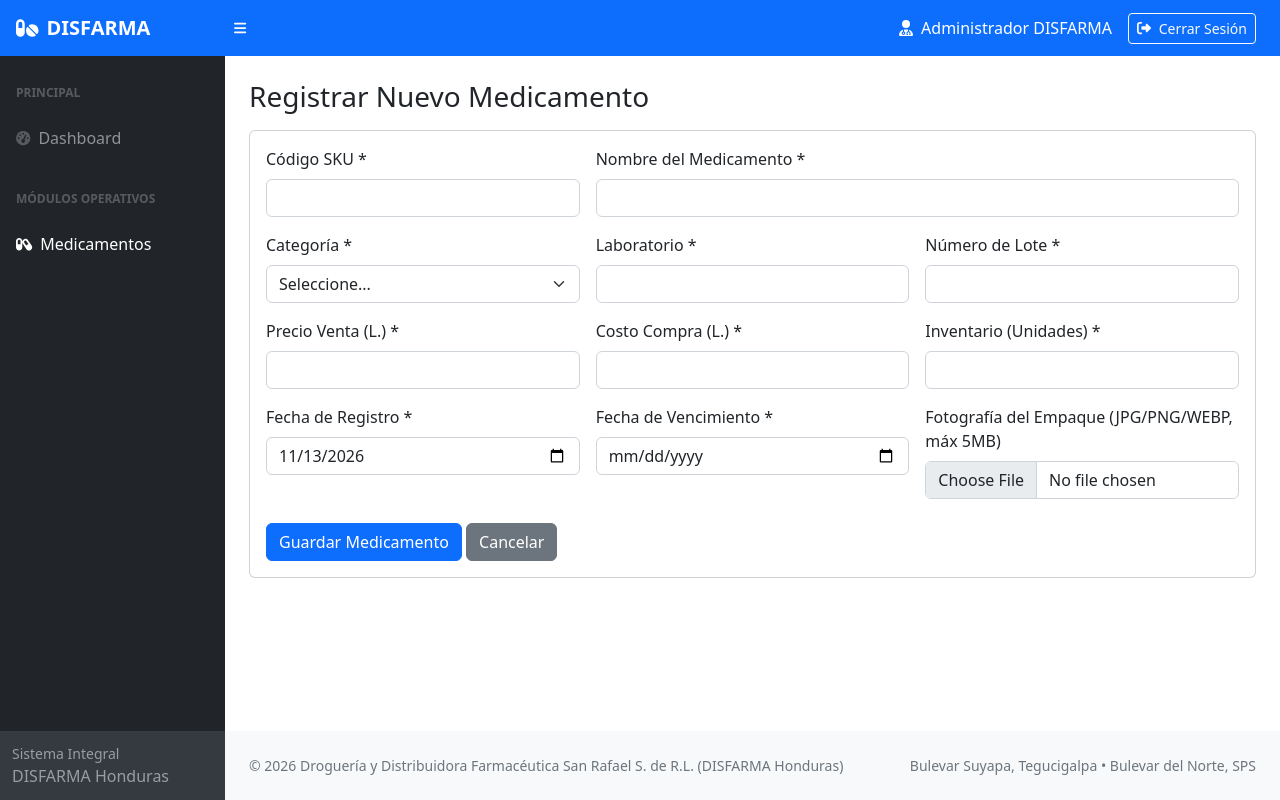
After one commit to mariosandrez06-maker/Examen2-MarioSandrez-20211021223, a Laravel app: page /medicamentos/create in a window 1280 px wide. The commit adds this page. Run offline with Laravel 12, Linux system fonts and the light colour scheme; a user stored in the database is signed in; data comes from the database, SQL or seed files in the repository; some libraries are stand-ins or nearby versions.

Commit message:
modulo CRUD de medicamentos donde se puede agregar, modificar y eliminar medicamentos

```diff
--- /dev/null
+++ b/Examen2-MarioSandrez/app/Http/Controllers/MedicamentoController.php
@@ -0,0 +1,109 @@
+<?php
+
+namespace App\Http\Controllers;
+
+use App\Models\Medicamento;
+use Illuminate\Http\Request;
+use Illuminate\Support\Facades\File;
+use Illuminate\Validation\Rule;
+
+class MedicamentoController extends Controller
+{
+    public function index(Request $request)
+    {
+        $buscar = $request->input('buscar');
+        $medicamentos = Medicamento::when($buscar, function ($query, $buscar) {
+            $query->where('nombre', 'like', "%{$buscar}%")
+                  ->orWhere('codigo', 'like', "%{$buscar}%");
+        })->orderByDesc('id')->paginate(10)->withQueryString();
+
+        return view('medicamentos.index', compact('medicamentos', 'buscar'));
+    }
+
+    public function create()
+    {
+        return view('medicamentos.create');
+    }
+
+    public function store(Request $request)
+    {
+        $datos = $request->validate([
+            'codigo' => 'required|string|max:50|unique:medicamentos,codigo',
+            'nombre' => 'required|string|max:255',
+            'categoria' => 'required|in:Antibióticos,Analgésicos,Sueros,Material Quirúrgico,Vitaminas',
+            'precio' => 'required|numeric|gt:0',
+            'costo' => 'required|numeric|gte:0',
+            'inventario' => 'required|integer|min:0',
+            'imagen' => 'nullable|image|mimes:jpg,jpeg,png,webp|max:5120',
+            'laboratorio' => 'required|string|max:255',
+            'fecha_vencimiento' => 'required|date',
+            'fecha_registro' => 'required|date',
+            'numero_lote' => 'required|string|max:100',
+        ]);
+
+        if ($request->hasFile('imagen')) {
+            $archivo = $request->file('imagen');
+            $nombreArchivo = uniqid('med_') . '.' . $archivo->getClientOriginalExtension();
+            $rutaDestino = public_path('uploads/medicamentos');
+            if (!File::exists($rutaDestino)) {
+                File::makeDirectory($rutaDestino, 0755, true);
+            }
+            $archivo->move($rutaDestino, $nombreArchivo);
+            $datos['imagen'] = 'uploads/medicamentos/' . $nombreArchivo;
+        }
+
+        Medicamento::create($datos);
+
+        return redirect()->route('medicamentos.index')->with('success', 'Medicamento registrado correctamente.');
+    }
+
+    public function edit(Medicamento $medicamento)
+    {
+        return view('medicamentos.edit', compact('medicamento'));
+    }
+
+    public function update(Request $request, Medicamento $medicamento)
+    {
+        $datos = $request->validate([
+            'codigo' => ['required', 'string', 'max:50', Rule::unique('medicamentos', 'codigo')->ignore($medicamento->id)],
+            'nombre' => 'required|string|max:255',
+            'categoria' => 'required|in:Antibióticos,Analgésicos,Sueros,Material Quirúrgico,Vitaminas',
+            'precio' => 'required|numeric|gt:0',
+            'costo' => 'required|numeric|gte:0',
+            'inventario' => 'required|integer|min:0',
+            'imagen' => 'nullable|image|mimes:jpg,jpeg,png,webp|max:5120',
+            'laboratorio' => 'required|string|max:255',
+            'fecha_vencimiento' => 'required|date',
+            'fecha_registro' => 'required|date',
+            'numero_lote' => 'required|string|max:100',
+        ]);
+
+        if ($request->hasFile('imagen')) {
+            if ($medicamento->imagen && File::exists(public_path($medicamento->imagen))) {
+                File::delete(public_path($medicamento->imagen));
+            }
+            $archivo = $request->file('imagen');
+            $nombreArchivo = uniqid('med_') . '.' . $archivo->getClientOriginalExtension();
+            $rutaDestino = public_path('uploads/medicamentos');
+            if (!File::exists($rutaDestino)) {
+                File::makeDirectory($rutaDestino, 0755, true);
+            }
+            $archivo->move($rutaDestino, $nombreArchivo);
+            $datos['imagen'] = 'uploads/medicamentos/' . $nombreArchivo;
+        }
+
+        $medicamento->update($datos);
+
+        return redirect()->route('medicamentos.index')->with('success', 'Medicamento actualizado correctamente.');
+    }
+
+    public function destroy(Medicamento $medicamento)
+    {
+        if ($medicamento->imagen && File::exists(public_path($medicamento->imagen))) {
+            File::delete(public_path($medicamento->imagen));
+        }
+        $medicamento->delete();
+
+        return redirect()->route('medicamentos.index')->with('success', 'Medicamento eliminado del catálogo.');
+    }
+}
--- a/Examen2-MarioSandrez/resources/views/layouts/plantilla.blade.php
+++ b/Examen2-MarioSandrez/resources/views/layouts/plantilla.blade.php
@@ -46,7 +46,11 @@
                                 <div class="sb-nav-link-icon"><i class="fas fa-tachometer-alt"></i></div>
                                 Dashboard
                             </a>
-
+                            <div class="sb-sidenav-menu-heading">Módulos Operativos</div>
+                            <a class="nav-link {{ request()->routeIs('medicamentos.*') ? 'active' : '' }}" href="{{ route('medicamentos.index') }}">
+                                <div class="sb-nav-link-icon"><i class="fas fa-capsules"></i></div>
+                                Medicamentos
+                            </a>
                         </div>
                     </div>
                     <div class="sb-sidenav-footer">
--- /dev/null
+++ b/Examen2-MarioSandrez/resources/views/medicamentos/create.blade.php
@@ -0,0 +1,80 @@
+@extends('layouts.plantilla')
+@section('titulo', 'Registrar Medicamento')
+
+@section('contenido')
+<h1 class="h3 mb-3">Registrar Nuevo Medicamento</h1>
+
+<div class="card">
+    <div class="card-body">
+        <form action="{{ route('medicamentos.store') }}" method="POST" enctype="multipart/form-data">
+            @csrf
+            <div class="row g-3">
+                <div class="col-md-4">
+                    <label class="form-label">Código SKU *</label>
+                    <input type="text" name="codigo" class="form-control @error('codigo') is-invalid @enderror" value="{{ old('codigo') }}" required>
+                    @error('codigo')<div class="invalid-feedback">{{ $message }}</div>@enderror
+                </div>
+                <div class="col-md-8">
+                    <label class="form-label">Nombre del Medicamento *</label>
+                    <input type="text" name="nombre" class="form-control @error('nombre') is-invalid @enderror" value="{{ old('nombre') }}" required>
+                    @error('nombre')<div class="invalid-feedback">{{ $message }}</div>@enderror
+                </div>
+                <div class="col-md-4">
+                    <label class="form-label">Categoría *</label>
+                    <select name="categoria" class="form-select @error('categoria') is-invalid @enderror" required>
+                        <option value="">Seleccione...</option>
+                        @foreach(['Antibióticos', 'Analgésicos', 'Sueros', 'Material Quirúrgico', 'Vitaminas'] as $cat)
+                            <option value="{{ $cat }}" {{ old('categoria') == $cat ? 'selected' : '' }}>{{ $cat }}</option>
+                        @endforeach
+                    </select>
+                    @error('categoria')<div class="invalid-feedback">{{ $message }}</div>@enderror
+                </div>
+                <div class="col-md-4">
+                    <label class="form-label">Laboratorio *</label>
+                    <input type="text" name="laboratorio" class="form-control @error('laboratorio') is-invalid @enderror" value="{{ old('laboratorio') }}" required>
+                    @error('laboratorio')<div class="invalid-feedback">{{ $message }}</div>@enderror
+                </div>
+                <div class="col-md-4">
+                    <label class="form-label">Número de Lote *</label>
+                    <input type="text" name="numero_lote" class="form-control @error('numero_lote') is-invalid @enderror" value="{{ old('numero_lote') }}" required>
+                    @error('numero_lote')<div class="invalid-feedback">{{ $message }}</div>@enderror
+                </div>
+                <div class="col-md-4">
+                    <label class="form-label">Precio Venta (L.) *</label>
+                    <input type="number" step="0.01" name="precio" class="form-control @error('precio') is-invalid @enderror" value="{{ old('precio') }}" required>
+                    @error('precio')<div class="invalid-feedback">{{ $message }}</div>@enderror
+                </div>
+                <div class="col-md-4">
+                    <label class="form-label">Costo Compra (L.) *</label>
+                    <input type="number" step="0.01" name="costo" class="form-control @error('costo') is-invalid @enderror" value="{{ old('costo') }}" required>
+                    @error('costo')<div class="invalid-feedback">{{ $message }}</div>@enderror
+                </div>
+                <div class="col-md-4">
+                    <label class="form-label">Inventario (Unidades) *</label>
+                    <input type="number" name="inventario" class="form-control @error('inventario') is-invalid @enderror" value="{{ old('inventario') }}" required>
+                    @error('inventario')<div class="invalid-feedback">{{ $message }}</div>@enderror
+                </div>
+                <div class="col-md-4">
+                    <label class="form-label">Fecha de Registro *</label>
+                    <input type="date" name="fecha_registro" class="form-control @error('fecha_registro') is-invalid @enderror" value="{{ old('fecha_registro', date('Y-m-d')) }}" required>
+                    @error('fecha_registro')<div class="invalid-feedback">{{ $message }}</div>@enderror
+                </div>
+                <div class="col-md-4">
+                    <label class="form-label">Fecha de Vencimiento *</label>
+                    <input type="date" name="fecha_vencimiento" class="form-control @error('fecha_vencimiento') is-invalid @enderror" value="{{ old('fecha_vencimiento') }}" required>
+                    @error('fecha_vencimiento')<div class="invalid-feedback">{{ $message }}</div>@enderror
+                </div>
+                <div class="col-md-4">
+                    <label class="form-label">Fotografía del Empaque (JPG/PNG/WEBP, máx 5MB)</label>
+                    <input type="file" name="imagen" accept=".jpg,.jpeg,.png,.webp" class="form-control @error('imagen') is-invalid @enderror">
+                    @error('imagen')<div class="invalid-feedback">{{ $message }}</div>@enderror
+                </div>
+            </div>
+            <div class="mt-4">
+                <button type="submit" class="btn btn-primary">Guardar Medicamento</button>
+                <a href="{{ route('medicamentos.index') }}" class="btn btn-secondary">Cancelar</a>
+            </div>
+        </form>
+    </div>
+</div>
+@endsection
--- a/Examen2-MarioSandrez/routes/web.php
+++ b/Examen2-MarioSandrez/routes/web.php
@@ -2,6 +2,7 @@
 
 use Illuminate\Support\Facades\Route;
 use App\Http\Controllers\AuthController;
+use App\Http\Controllers\MedicamentoController;
 
 Route::middleware('guest')->group(function () {
     Route::get('/', fn () => redirect()->route('login'));
@@ -12,4 +13,5 @@ Route::middleware('guest')->group(function () {
 Route::middleware('auth')->group(function () {
     Route::get('/dashboard', fn () => view('dashboard'))->name('dashboard');
     Route::post('/logout', [AuthController::class, 'logout'])->name('logout');
+    Route::resource('medicamentos', MedicamentoController::class);
 });
```
Also changed, not shown: Examen2-MarioSandrez/app/Models/Medicamento.php (added, +14 -0 lines), Examen2-MarioSandrez/resources/views/medicamentos/edit.blade.php (added, +80 -0 lines), Examen2-MarioSandrez/resources/views/medicamentos/index.blade.php (added, +100 -0 lines), Examen2-MarioSandrez/database/migrations/2026_11_12_211720_create_medicamentos_table.php (added), Examen2-MarioSandrez/public/uploads/medicamentos/med_6af639bf6ea69.webp (added).
